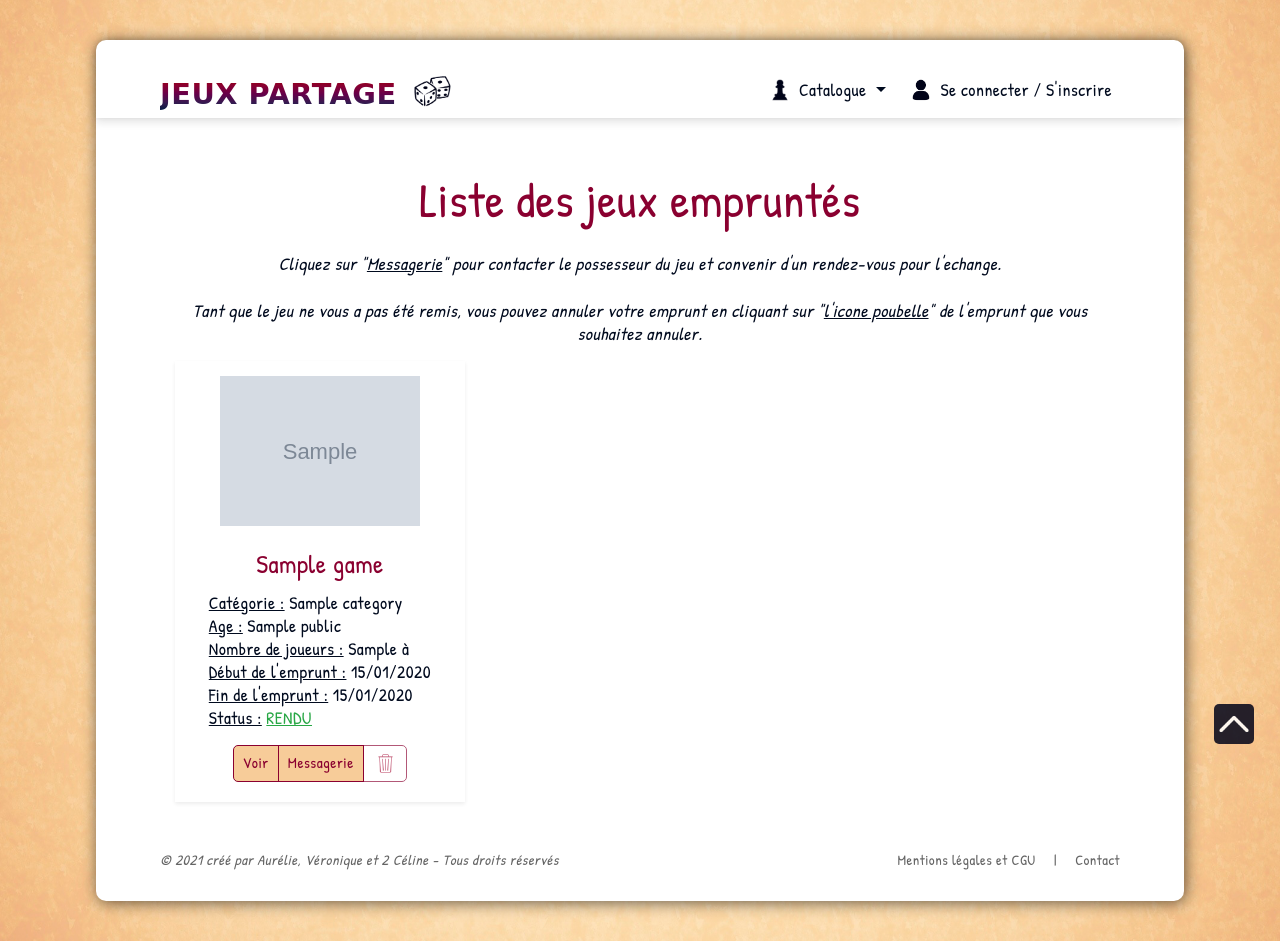
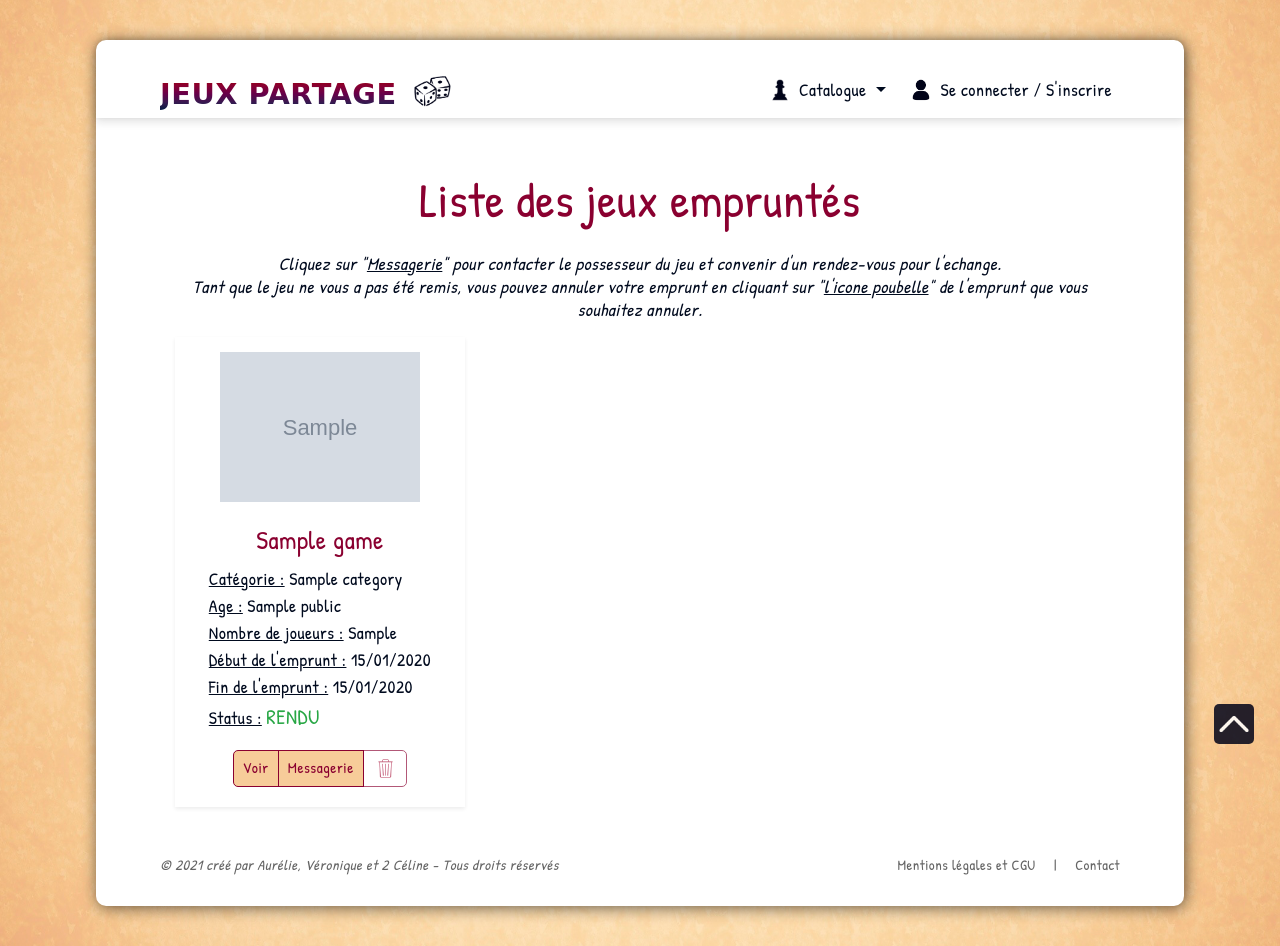
Before and after one commit to AurelieGilet/wf3_group_project, a Symfony app: template jeux_partage/templates/front/account_games_borrowed.html.twig in a window 1280 px wide. Run offline with Twig, Linux system fonts and the light colour scheme; the template is opened without the code that fills it: most values are stand-ins (such as "Sample title", 1, 10 or a date in 2020); grey boxes marked "Sample" are stand-in pictures; some libraries are stand-ins or nearby versions; some web fonts are replaced.

Commit message:
page emprunt  retouche mise en page

```diff
--- a/jeux_partage/templates/front/account_games_borrowed.html.twig
+++ b/jeux_partage/templates/front/account_games_borrowed.html.twig
@@ -8,8 +8,8 @@
 
 	<h1 class="h1 size-title-account_games mt-3 mb-4">Liste des jeux empruntés</h1>
 
-	<p class="card-text mt-4 mb-3 px-3 text-center font-italic">Cliquez sur "<span style="text-decoration: underline;">Messagerie</span>" pour contacter le possesseur du jeu et convenir d'un rendez-vous pour l'echange.</p>
-	<p class="card-text mt-4 mb-3 px-3 text-center font-italic">Tant que le jeu ne vous a pas été remis, vous pouvez annuler votre emprunt en cliquant sur "<span style="text-decoration: underline;">l'icone poubelle</span>" de l'emprunt que vous souhaitez annuler.</p>
+	<p class="card-text mt-4 px-3 text-center font-italic">Cliquez sur "<span style="text-decoration: underline;">Messagerie</span>" pour contacter le possesseur du jeu et convenir d'un rendez-vous pour l'echange.</p>
+	<p class="card-text mb-3 px-3 text-center font-italic">Tant que le jeu ne vous a pas été remis, vous pouvez annuler votre emprunt en cliquant sur "<span style="text-decoration: underline;">l'icone poubelle</span>" de l'emprunt que vous souhaitez annuler.</p>
 
 	{% for message in app.flashes('success') %}
         <div class="col-lg-8 d-flex justify-content-center align-items-center mx-auto mb-3">
@@ -30,16 +30,16 @@
 					<div class="card-body card_account_games">
 						<h4 class="text-center size-name">{{borrowing.game.name}}</h4>
 
-						<p class="card-text"><span>Catégorie :</span> {{borrowing.game.category.name}}</p>
-						<p class="card-text"><span>Age :</span> {{borrowing.game.public}}</p>
-						<p class="card-text"><span>Nombre de joueurs :</span> {{borrowing.game.minPlayers}} {% if borrowing.game.maxPlayers != NULL %} à {{borrowing.game.maxPlayers and borrowing.game.maxPlayers != borrowing.game.minPlayers}} {% endif %}</p>
-						<p class="card-text"><span>Début de l'emprunt :</span> {{borrowing.startDate|date('d/m/Y')}}</p>
-						<p class="card-text"><span>Fin de l'emprunt :</span> {{borrowing.endDate|date('d/m/Y')}}</p>
-						<p class="card-text"><span>Status :</span> {% if borrowing.returnDate == NULL %} <span class="text-danger">NON RENDU</span> {% else %} <span class="text-success">RENDU</span> {% endif %} </p>
+						<p class="card-text my-1"><span>Catégorie :</span> {{borrowing.game.category.name}}</p>
+						<p class="card-text my-1"><span>Age :</span> {{borrowing.game.public}}</p>
+						<p class="card-text my-1"><span>Nombre de joueurs :</span> {{borrowing.game.minPlayers}} {% if borrowing.game.maxPlayers != NULL and borrowing.game.maxPlayers != borrowing.game.minPlayers %} à {{borrowing.game.maxPlayers}} {% endif %}</p>
+						<p class="card-text my-1"><span>Début de l'emprunt :</span> {{borrowing.startDate|date('d/m/Y')}}</p>
+						<p class="card-text my-1"><span>Fin de l'emprunt :</span> {{borrowing.endDate|date('d/m/Y')}}</p>
+						<p class="card-text my-1"><span>Status :</span> {% if borrowing.returnDate == NULL %} <span class="text-danger size-statut" style="text-decoration: none;">NON RENDU</span> {% else %} <span class="text-success size-statut" style="text-decoration: none;">RENDU</span> {% endif %} </p>
 						<div class="btn-group d-flex justify-content-center">
 							<a href="{{ path('detail', {'id': borrowing.game.id}) }}" class="btn btn-sm btn-outline-secondary btn-resize">Voir</a>
 							<a href="" class="btn btn-sm btn-outline-secondary btn-resize">Messagerie</a>
-							<a href="" class="btn btn-sm btn-outline-secondary btn-resize {% if borrowing.giveawayDate != NULL %} disabled{% endif %}" id="delete"></a>
+							<a href="" class="btn btn-sm btn-outline-secondary btn-resize {% if borrowing.giveawayDate != NULL %} disabled {% endif %}" id="delete"></a>
 						</div>
 					</div>
 				</div>
--- a/jeux_partage/templates/front/account_games_lended.html.twig
+++ b/jeux_partage/templates/front/account_games_lended.html.twig
@@ -34,14 +34,14 @@
 
 						<p class="card-text"><span>Catégorie :</span> {{lending.game.category.name}}</p>
 						<p class="card-text"><span>Age :</span> {{lending.game.public}}</p>
-						<p class="card-text"><span>Nombre de joueurs :</span> {{lending.game.minPlayers}} {% if lending.game.maxPlayers != NULL %} à {{lending.game.maxPlayers and lending.game.maxPlayers != lending.game.minPlayers}} {% endif %}</p>
+						<p class="card-text"><span>Nombre de joueurs :</span> {{lending.game.minPlayers}} {% if lending.game.maxPlayers != NULL and lending.game.maxPlayers != lending.game.minPlayers %} à {{lending.game.maxPlayers}} {% endif %}</p>
 						<p class="card-text"><span>Début de l'emprunt :</span> {{lending.startDate|date('d/m/Y')}}</p>
 						<p class="card-text"><span>Fin de l'emprunt :</span> {{lending.endDate|date('d/m/Y')}}</p>
 						<p class="card-text"><span>Status :</span> {% if lending.returnDate == NULL %} <span class="text-danger">NON RENDU</span> {% else %} <span class="text-success">RENDU</span> {% endif %} </p>
 						<div class="btn-group d-flex justify-content-center">
 							<a href="{{ path('detail', {'id': lending.game.id}) }}" class="btn btn-sm btn-outline-secondary btn-resize">Voir</a>
 							<a href="" class="btn btn-sm btn-outline-secondary btn-resize">Messagerie</a>
-							<a href="" class="btn btn-sm btn-outline-secondary btn-resize {% if lending.giveawayDate != NULL %} disabled{% endif %}" id="delete"></a>
+							<a href="" class="btn btn-sm btn-outline-secondary btn-resize {% if lending.giveawayDate != NULL %} disabled {% endif %}" id="delete"></a>
 						</div>
 						<div class="btn-group d-flex justify-content-center">
 							<a href="" class="btn btn-sm btn-outline-secondary btn-resize">Jeu remis</a>
```
Also changed, not shown: 2 other files.
